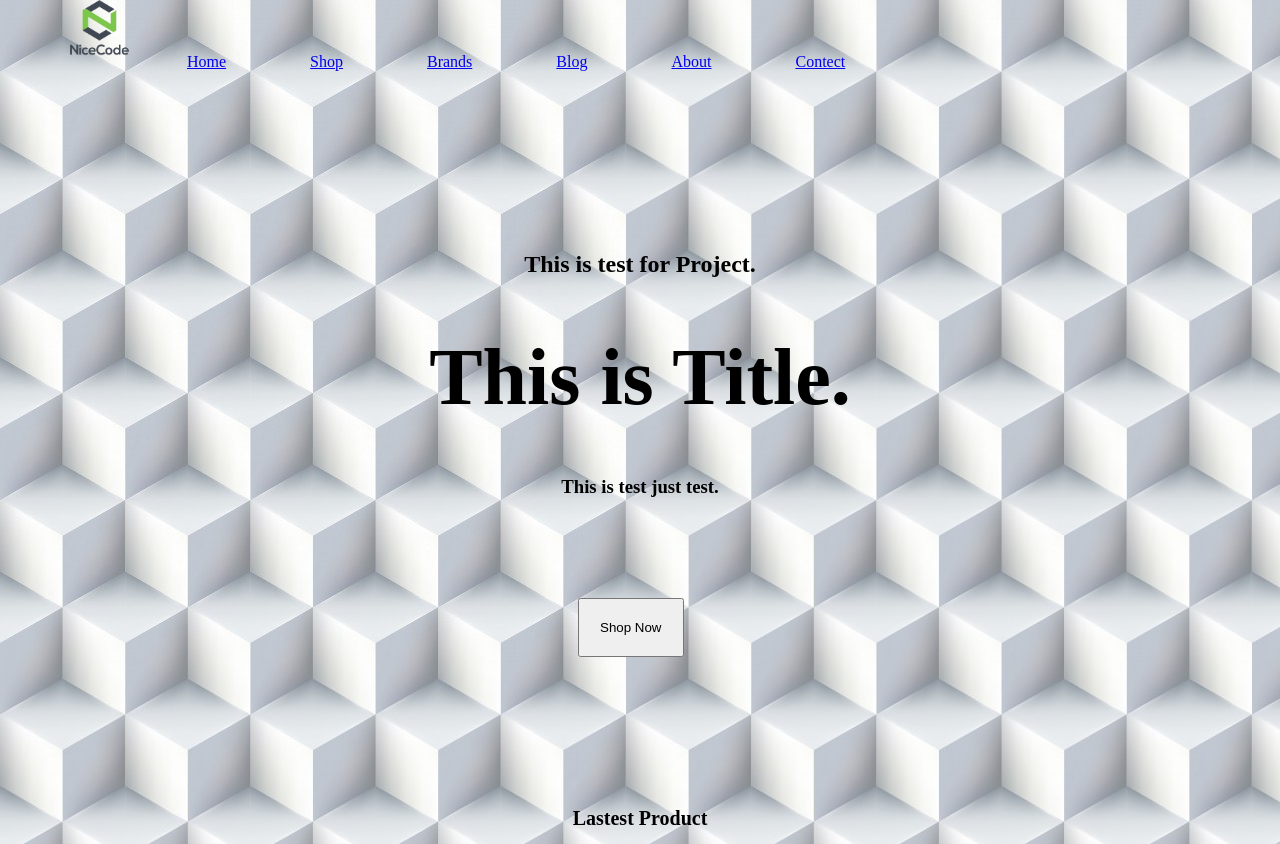
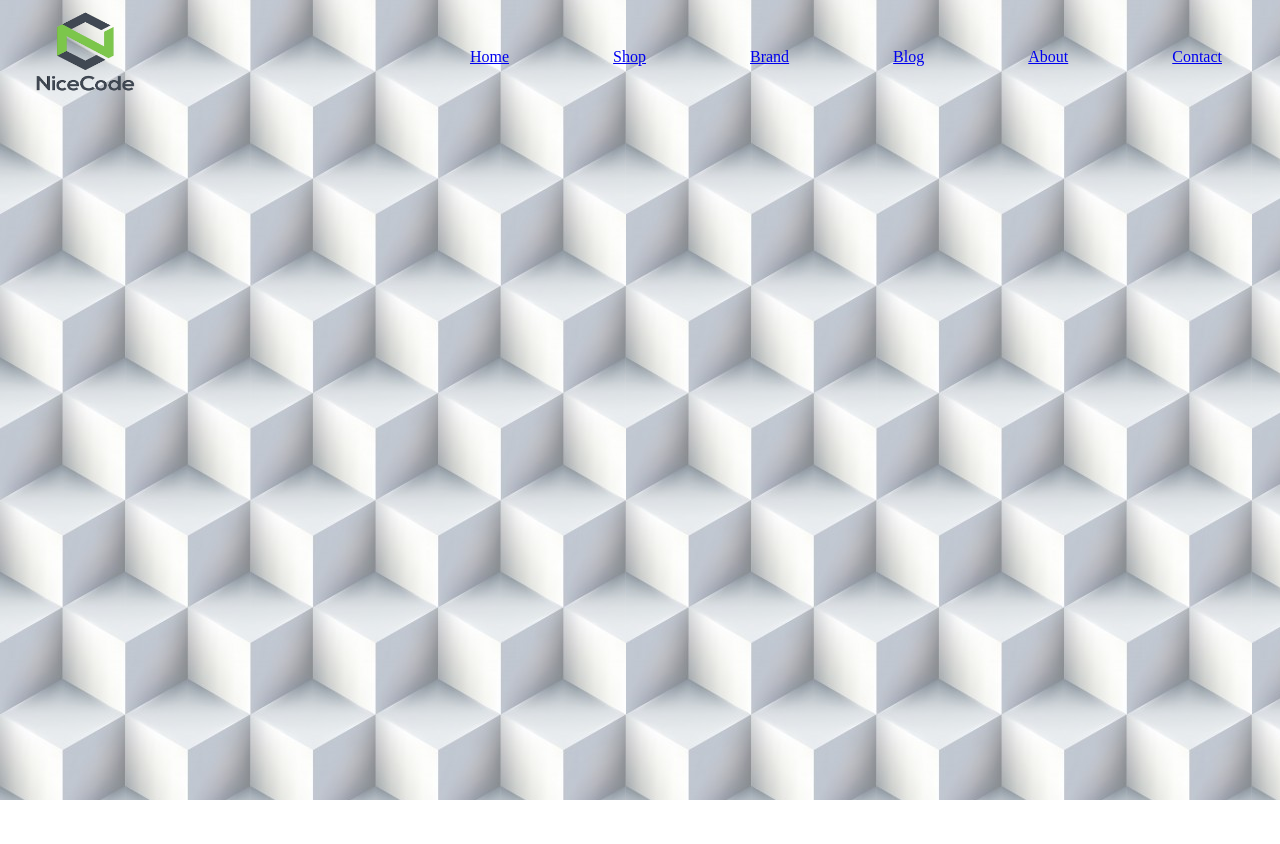
Before and after one commit to ChiefToran/MyProject, a plain HTML site: page index.html in a window 1280 px wide. After the commit the page ends 800 px from the top, so only its background shows below. Drawn offline with Linux system fonts and the light colour scheme.

Commit message:
reDesign
Redesign my work

```diff
--- /dev/null
+++ b/css/style copy.css
@@ -0,0 +1,55 @@
+
+body{
+	background-image: url(../images/p1.jpg);
+	background-color: gray;
+}
+.nav{
+	margin: 5px;
+}
+.nav a {
+	padding: 40px;
+
+}
+.nav ul{
+	list-style-type: none;
+	float: right;
+}
+
+.home-section {
+	margin: 150px
+}
+.home-section h3 {
+	margin-bottom:100px ;
+	text-align: center;
+}
+.home-section h1{
+	text-align: center;
+	font-size: 80px;
+
+
+}
+.home-section h2{
+	text-align: center;
+	margin-top: 180px;
+
+}
+.home-section button{
+	margin-left: 420px;
+	padding: 15px;
+
+}
+
+.second-section {
+
+}
+
+.humberger{
+	display: inline-block;
+	cursor: pointer;
+}
+.bar1,.bar3, .bar2{
+	height: 100%;
+	width: 3px;
+	background-color: black;
+	display: initial;
+}
--- a/css/style.css
+++ b/css/style.css
@@ -1,58 +1,22 @@
+body {
+	background-image: url(../images/p1.jpg);
 
-body{
-	background-image: url(../images/p1.jpg);
-	background-color: gray;
+}
+.header-logo{
+	height: auto;
+	width: auto;
+	float: left;
 }
 .nav{
-	margin: 5px;
+	float: right;
+	margin:
 }
-.nav a {
-	padding: 40px;
-
+.index{
+	display: inline-block;
+	margin-top: 20px;
+	text-align: center;
+	padding: 20px
 }
-.nav ul{
-	list-style-type: none;
-	list-style:
-
+.index a{
+	padding: 30px
 }
-.nav img{
-	margin-top: -19px;
-}
-.home-section {
-	margin: 150px
-}
-.home-section h3 {
-	margin-bottom:100px ;
-	text-align: center;
-}
-.home-section h1{
-	text-align: center;
-	font-size: 80px;
-
-
-}
-.home-section h2{
-	text-align: center;
-	margin-top: 180px;
-
-}
-.home-section button{
-	margin-left: 420px;
-	padding: 20px
-
-}
-
-.second-section {
-
-}
-
-.second-section h1{
-	text-align: center;
-	font-size: 20px;
-}
-.second-section span{
-	height: 100%;
-	width: 3px;
-	background-color: black;
-	display: 4px;
-}
--- a/index.html
+++ b/index.html
@@ -1,45 +1,36 @@
 <!DOCTYPE html>
-<html lang="en=us">
+<html lang="en-us">
 <head>
-	<meta charset="utf-8"/>
-	<title>My project</title>
-	<meta name="viewport" content="width=device-width, initial-scale=1"/>
-	<link rel="stylesheet" type="text/css" href="css/style.css"/>
+	<meta charset="utf-8">
+	<title>My Project</title>
+	<link rel="stylesheet" type="text/css" href="css/style.css">
+	<link rel="sortcut icon" type="image/x-icon" href="image/prologo1.png">
 </head>
-		<!-- end of head -->
-		<!-- start body -->
 <body>
-		<!-- Navigation -->
-	<nav class="nav">
-		<ul>
-			<li>
-				<img src="images/prologo1.png" alt="logo" height="70" width="90"/>
+	<header>
+		<div class="header-logo">
+			<a href="#home"><img src="images/prologo1.png" height="100px" width="150px"></a>
+		</div>
+		<nav class="nav">
+			<div class="index">
 				<a href="#home">Home</a>
+			</div>
+			<div class="index">
 				<a href="#shop">Shop</a>
-				<a href="#brands">Brands</a>
+			</div>
+			<div class="index">
+				<a href="#brand">Brand</a>
+			</div>
+			<div class="index">
 				<a href="#blog">Blog</a>
+			</div>
+			<div class="index">
 				<a href="#about">About</a>
-				<a href="#contect">Contect</a>
-			</li>
-		</ul>
-	</nav>
-
-		<!-- End Navigation -->
-		<!-- Home-Section -->
-	<div class="home-section">
-		<h2>This is test for Project.</h3>
-		<h1>This is Title.</h1>
-		<h3>This is test just test.</h3>
-		<button class="button">Shop Now</button>
-	</div>
-		<!-- End of Main Title -->
-		<!-- Second Section -->
-	<div class="second-section">
-		<span></span>
-		<h1 contenteditable="true"> Lastest Product</h1>
-		<span></span>
-	</div>
-
-
+			</div>
+			<div class="index">
+				<a href="#contact">Contact</a>
+			</div>
+		</nav>
+	</header>
 </body>
 </html>
```
Also changed, not shown: index copy.html (added, +45 -0 lines), 1 other file.
